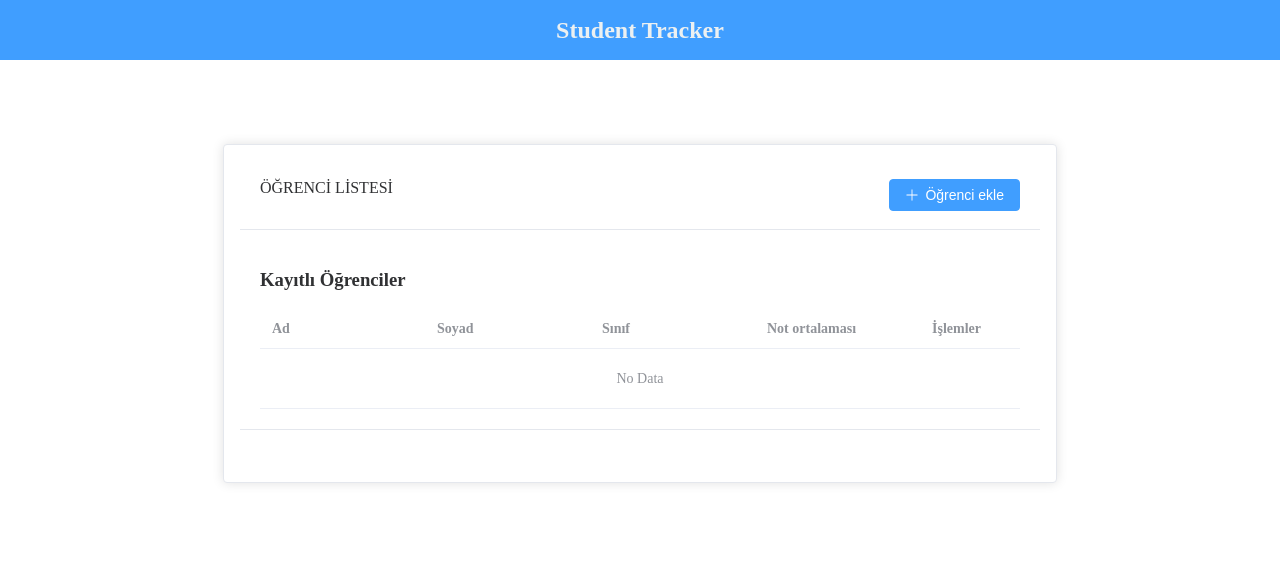
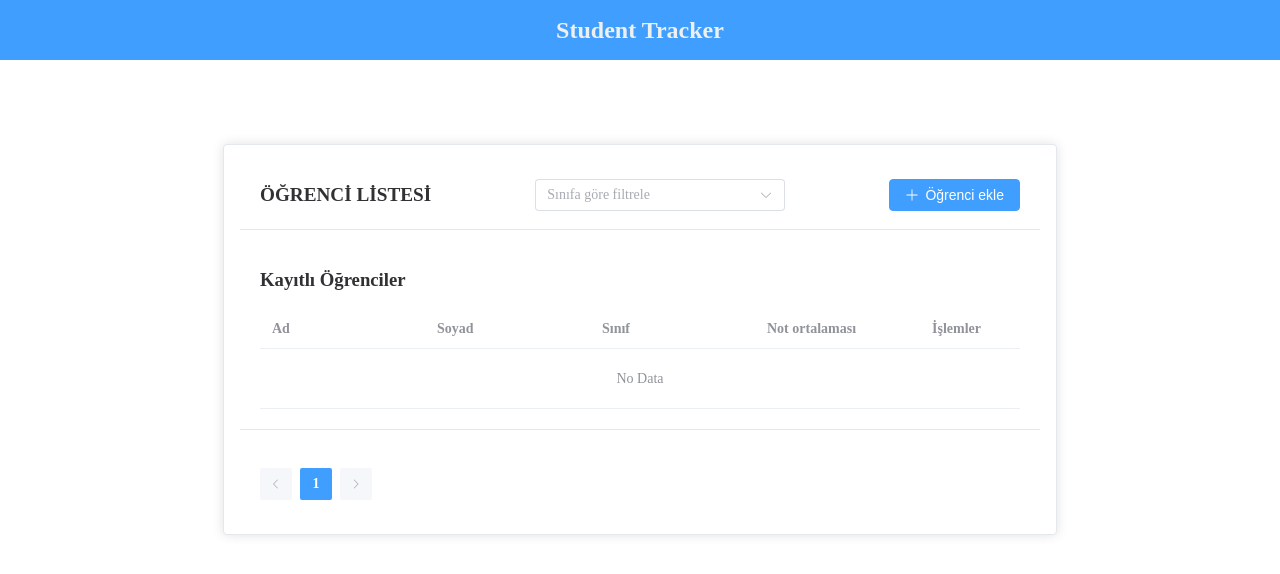
Before and after one commit to Okankanik/student-tracker, a Vue app: page / in a window 1280 px wide. Shown: the top 574 px of the page. Built offline with nearby package versions, Linux system fonts and the light colour scheme.

Commit message:
Sınıfa göre filtreleme dropdown'u ve pagination

```diff
--- a/src/assets/mock-data/students.ts
+++ b/src/assets/mock-data/students.ts
@@ -19,13 +19,13 @@ export const MOCK_CLASSES: ClassOption[] = [
     id: "73299BF6-9E9D-4844-80FA-27B26B5CD402",
     name: "11-A",
     grade: 11,
-    maxStudents: 25,
+    maxStudents: 30,
   },
   {
     id: "73299BF6-9E9D-4844-80FA-27B26B5CD403",
     name: "11-B",
     grade: 11,
-    maxStudents: 25,
+    maxStudents: 30,
   },
 ];
 
@@ -56,18 +56,4 @@ export const MOCK_STUDENTS: Student[] = [
   //   dateCreated: new Date("2023-09-01"),
   //   dateModified: new Date("2024-01-15"),
   // },
-  //  {
-  //   id: "1A992E60-D99A-4DE0-A0C9-ADF4F415D69C",
-  //   firstName: "okan",
-  //   lastName: "kanık",
-  //   email: "okan.kanık@student.edu",
-  //   phoneNumber: "(555) 234-5678",
-  //   classId: "11B",
-  //   gpa: 3.68,
-  //   enrollmentDate: new Date("2023-09-01"),
-  //   isActive: true,
-  //   dateCreated: new Date("2023-09-01"),
-  //   dateModified: new Date("2024-01-15"),
-  // },
-
 ];
--- a/src/components/student/StudentForm.vue
+++ b/src/components/student/StudentForm.vue
@@ -3,7 +3,7 @@
     <el-card class="form-card">
       <template #header>
         <div class="card-header">
-          <span>Öğrenci Kayıt Formu</span>
+          <span>Öğrenci İşlemleri</span>
         </div>
       </template>
 
@@ -119,6 +119,21 @@ export default {
         (cls) => cls.id === form.value.classId
       );
 
+      if (!selectedClass) {
+        ElMessage.error("Lütfen geçerli bir sınıf seçin.");
+        return;
+      }
+
+      const currentCount = StudentService.countStudentsInClass(
+        selectedClass.id
+      );
+      // 4. Eğer mevcut öğrenci sayısı sınıfın maxStudents değerine eşit veya fazlaysa
+      // kullanıcıya kontenjan dolu mesajı göster ve eklemeyi durdur
+      if (currentCount >= selectedClass.maxStudents) {
+        ElMessage.error("Bu sınıfın kontenjanı dolmuştur.");
+        return;
+      }
+
       try {
         const newStudent = {
           id: crypto.randomUUID(),
@@ -144,6 +159,29 @@ export default {
 function updateStudent() {
   if (!studentId) return;
 
+  const selectedClass = classes.value.find(c => c.id === form.value.classId);
+  if (!selectedClass) {
+    ElMessage.error("Lütfen geçerli bir sınıf seçin.");
+    return;
+  }
+
+  const currentCount = StudentService.countStudentsInClass(selectedClass.id);
+
+  const originalStudent = StudentService.getStudentById(studentId);
+  if (!originalStudent) {
+    ElMessage.error("Öğrenci bulunamadı.");
+    return;
+  }
+
+  // Eğer sınıf değişmişse ve yeni sınıf kontenjan doluysa engelle
+  // Eğer sınıf değişmemişse yani aynı sınıftaysa kontenjanı -1 olarak düşün kendi kaydı zaten sayıda
+  const adjustedCount = (form.value.classId === originalStudent.classId) ? currentCount - 1 : currentCount;
+
+  if (adjustedCount >= selectedClass.maxStudents) {
+    ElMessage.error("Bu sınıfın kontenjanı dolmuştur.");
+    return;
+  }
+
   try {
     const updatedStudent = {
       id: studentId,
@@ -154,7 +192,7 @@ export default {
       classId: form.value.classId,
       enrollmentDate: new Date(form.value.enrollmentDate),
       isActive: true,
-          dateCreated: new Date(),
+      dateCreated: originalStudent.dateCreated, // eski kayıt tarihini koru
       dateModified: new Date(),
       gpa: 1,
     };
@@ -167,6 +205,7 @@ export default {
   }
 }
 
+
     return {
       classes,
       form,
@@ -175,6 +214,7 @@ export default {
       updateStudent,
       rules,
       ElMessage,
+      formRef,
     };
   },
 };
--- a/src/core/services/StudentService.ts
+++ b/src/core/services/StudentService.ts
@@ -19,29 +19,24 @@ function getStudents(): Student[] {
 }
 
 function deleteStudents(id: string) {
-  // LocalStorage'dan tüm öğrencileri al
   const students = getStudents();
-
-  // id parametresi ile eşleşmeyen öğrencileri filtrele (yani silmek istediğimiz id hariç tüm öğrencileri)
   const filteredStudents = students.filter((student) => student.id !== id);
-
-  // Güncellenmiş öğrenci listesini tekrar LocalStoragea JSON formatında kaydet
   localStorage.setItem(STORAGE_KEY, JSON.stringify(filteredStudents));
 }
 
-function addStudent(newStudents: Student){
+function addStudent(newStudent: Student){
   const students = getStudents();
-  students.push(newStudents);
+  students.push(newStudent);
   localStorage.setItem(STORAGE_KEY, JSON.stringify(students));
 }
 
 function updateStudent(studentToUpdate: Student) {
   const students = getStudents();
-
   const index = students.findIndex((s) => s.id === studentToUpdate.id);
 
   if (index !== -1) {
     students[index] = studentToUpdate;
+    studentToUpdate.dateModified = new Date();
     localStorage.setItem(STORAGE_KEY, JSON.stringify(students));
   }
 }
@@ -51,10 +46,16 @@ function getStudentById(id: string) {
   return students.find(student => student.id === id) || null;
 }
 
+function countStudentsInClass(classId: string): number {
+  const students = getStudents();
+  return students.filter(student => student.classId === classId).length;
+}
+
 export default {
   getStudents,
   deleteStudents,
   addStudent,
   updateStudent,
-  getStudentById
+  getStudentById,
+  countStudentsInClass,
 };
--- a/src/style.css
+++ b/src/style.css
@@ -1,5 +1,7 @@
 /* main.css veya global style dosyan */
-html, body, #app {
+html,
+body,
+#app {
   margin: 0;
   padding: 0;
   height: 100%;
@@ -24,6 +26,23 @@ html, body, #app {
   gap: 5px;
 }
 
+.card-header {
+  display: flex;
+  justify-content: space-between;
+  align-items: center;
+  flex-wrap: wrap;
+  gap: 12px;
+}
+
+.filter-select {
+  width: 250px;
+}
+
+.header-title {
+  font-weight: bold;
+  font-size: 1.2rem;
+}
+
 @media (max-width: 600px) {
   .islemler {
     flex-direction: column;
--- a/src/views/StudentList.vue
+++ b/src/views/StudentList.vue
@@ -2,11 +2,24 @@
   <div class="card-container">
     <el-card class="form-card">
       <template #header>
-        <div
-          class="card-header"
-          style="display: flex; justify-content: space-between"
-        >
-          <span>ÖĞRENCİ LİSTESİ</span>
+        <div class="card-header">
+          <span class="header-title">ÖĞRENCİ LİSTESİ</span>
+
+          <el-select
+            v-model="selectedClassId"
+            placeholder="Sınıfa göre filtrele"
+            clearable
+            class="filter-select"
+          >
+            <el-option value="">Hepsi</el-option>
+            <el-option
+              v-for="cls in classes"
+              :key="cls.id"
+              :label="cls.name"
+              :value="cls.id"
+            />
+          </el-select>
+
           <router-link to="/student-form" style="text-decoration: none">
             <el-button type="primary" :icon="Plus">Öğrenci ekle</el-button>
           </router-link>
@@ -15,10 +28,11 @@
 
       <h3>Kayıtlı Öğrenciler</h3>
       <div style="overflow-x: auto">
-        <el-table :data="students">
+        <el-table :data="paginatedStudents">
           <el-table-column prop="firstName" label="Ad" />
           <el-table-column prop="lastName" label="Soyad" />
           <el-table-column label="Sınıf">
+            <!-- özel işlem için slot template açıyoruz -->
             <template #default="scope">
               {{ getClassName(scope.row.classId) }}
             </template>
@@ -44,19 +58,30 @@
         </el-table>
       </div>
       <template #footer>
-        <div></div>
+        <div class="footer">
+          <el-pagination
+            v-model:current-page="currentPage"
+            :page-size="pageSize"
+            :total="filteredStudents.length"
+            layout="prev, pager, next"
+            background
+            class="pagination"
+            style="margin-top: 20px; text-align: right"
+          />
+        </div>
       </template>
     </el-card>
   </div>
 </template>
 
 <script lang="ts">
-import { ref, onMounted } from "vue";
+import { ref, onMounted, computed, watch } from "vue";
 import { useRouter } from "vue-router";
 import { Edit, Delete, Plus } from "@element-plus/icons-vue";
 import StudentService from "../core/services/StudentService";
 import type { Student } from "../core/models/Student";
 import { MOCK_CLASSES } from "../../src/assets/mock-data/students";
+import { ElMessageBox, ElMessage } from "element-plus";
 
 export default {
   setup() {
@@ -66,6 +91,28 @@ export default {
     const formDialogVisible = ref(false);
     const formData = ref<Student | null>(null);
     const classes = ref(MOCK_CLASSES);
+    const selectedClassId = ref("");
+    const currentPage = ref(1);
+    const pageSize = 8;
+
+    const paginatedStudents = computed(() => {
+      const start = (currentPage.value - 1) * pageSize;
+      const end = start + pageSize;
+      return filteredStudents.value.slice(start, end);
+    });
+
+    watch(selectedClassId, () => {
+      currentPage.value = 1;
+    });
+
+    const filteredStudents = computed(() => {
+      if (!selectedClassId.value) {
+        return students.value;
+      }
+      return students.value.filter(
+        (student) => student.classId === selectedClassId.value
+      );
+    });
 
     function getClassName(classId: string) {
       const cls = classes.value.find((c) => c.id === classId);
@@ -76,9 +123,31 @@ export default {
       students.value = StudentService.getStudents();
     });
 
-    function handleDelete(id: string) {
-      StudentService.deleteStudents(id);
-      students.value = StudentService.getStudents();
+    async function handleDelete(id: string) {
+      try {
+        await ElMessageBox.confirm(
+          "Bu Öğrenciyi silmek istediğinize emin misiniz ?",
+          "uyarı",
+          {
+            confirmButtonText: "evet",
+            cancelButtonText: "iptal",
+            type: "warning",
+          }
+        );
+
+        StudentService.deleteStudents(id);
+        students.value = StudentService.getStudents();
+
+        ElMessage({
+          type: "success",
+          message: "Öğrenci başarıyla silindi.",
+        });
+      } catch {
+        ElMessage({
+          type: "info",
+          message: "Silme işlemi iptal edildi.",
+        });
+      }
     }
 
     function handleEdit(student: Student) {
@@ -99,8 +168,13 @@ export default {
       Edit,
       Delete,
       Plus,
-      MOCK_CLASSES,
+      classes,
       getClassName,
+      selectedClassId,
+      filteredStudents,
+      paginatedStudents,
+      currentPage,
+      pageSize,
     };
   },
 };
```
Lines whose indentation alone changed are shown as unchanged.
